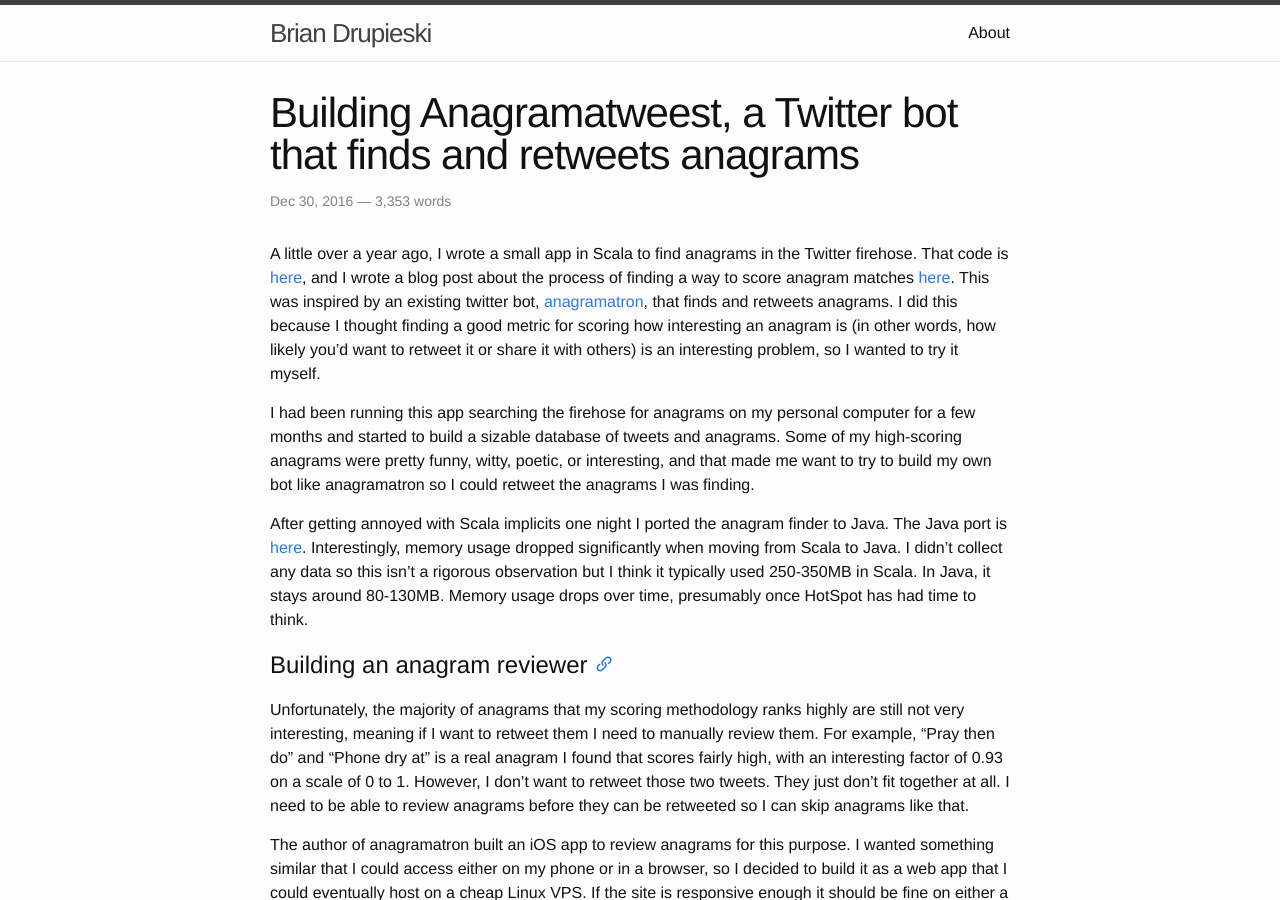
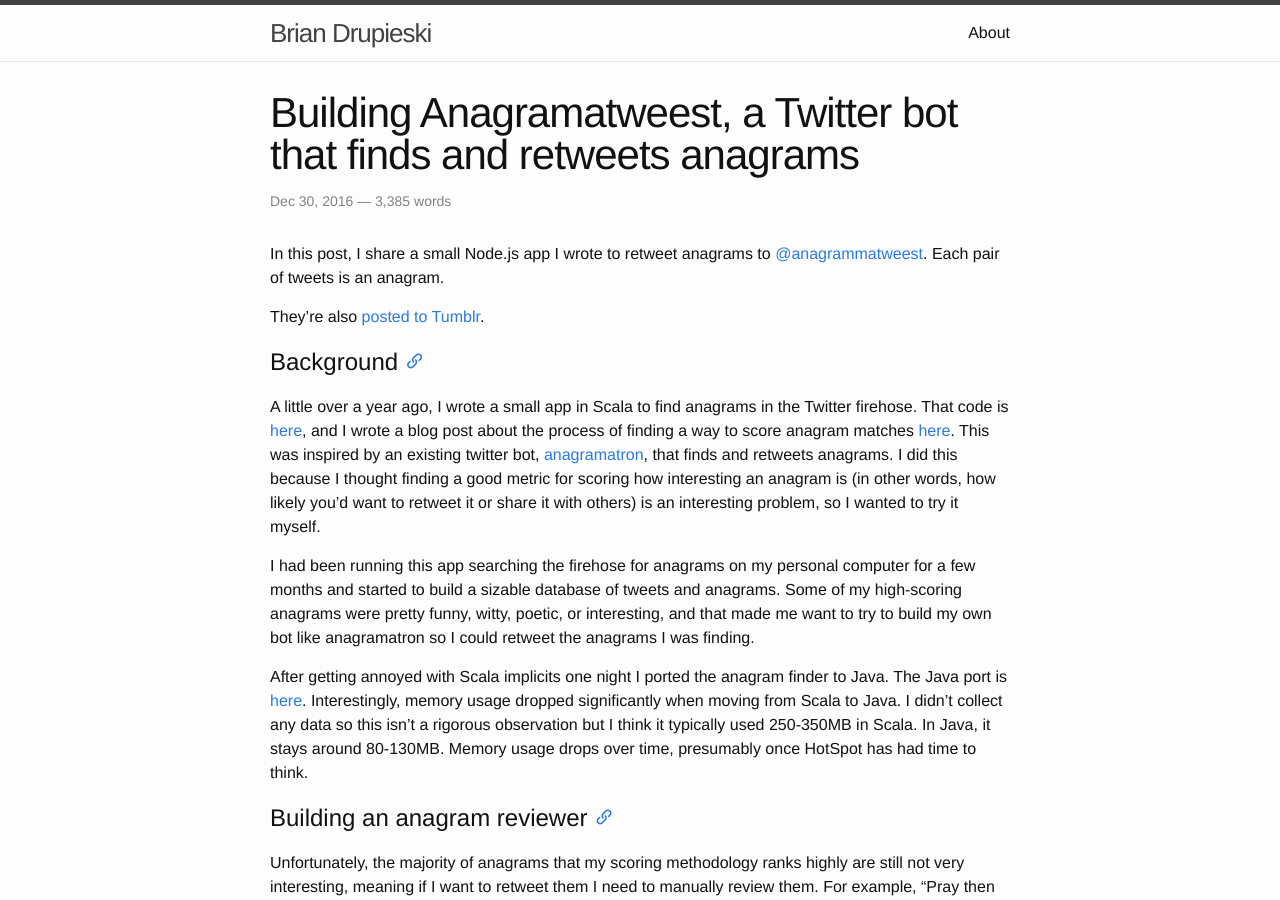
Before and after one commit to bdrupieski/bdrupieski.github.io, a Jekyll site: the page built from _posts/2016-12-30-building-a-twitter-bot-to-retweet-anagrams.md, in a window 1280 px wide and 900 px high. Built offline with Jekyll 4.4.1, drawn with Linux system fonts in a browser that asks for light colours; comment, search, counter and statistics services are not loaded.

Commit message:
include brief summary at the top of twitter bot post

```diff
--- a/_posts/2016-12-30-building-a-twitter-bot-to-retweet-anagrams.md
+++ b/_posts/2016-12-30-building-a-twitter-bot-to-retweet-anagrams.md
@@ -7,6 +7,12 @@ excerpt: Building a Twitter bot to retweet anagrams
 comments: true
 disqus_identifier: 20161230
 ---
+
+In this post, I share a small Node.js app I wrote to retweet anagrams to [@anagrammatweest](https://twitter.com/anagrammatweest). Each pair of tweets is an anagram.
+
+They're also [posted to Tumblr](http://anagrammatweest.tumblr.com/).
+
+# Background
 
 A little over a year ago, I wrote a small app in Scala to find anagrams in the Twitter firehose. That code is [here](https://github.com/bdrupieski/FindTwitterAnagrams), and I wrote a blog post about the process of finding a way to score anagram matches [here](http://blog.briandrupieski.com/finding-anagrams-on-twitter). This was inspired by an existing twitter bot, [anagramatron](https://twitter.com/anagramatron), that finds and retweets anagrams. I did this because I thought finding a good metric for scoring how interesting an anagram is (in other words, how likely you'd want to retweet it or share it with others) is an interesting problem, so I wanted to try it myself.
 
```
